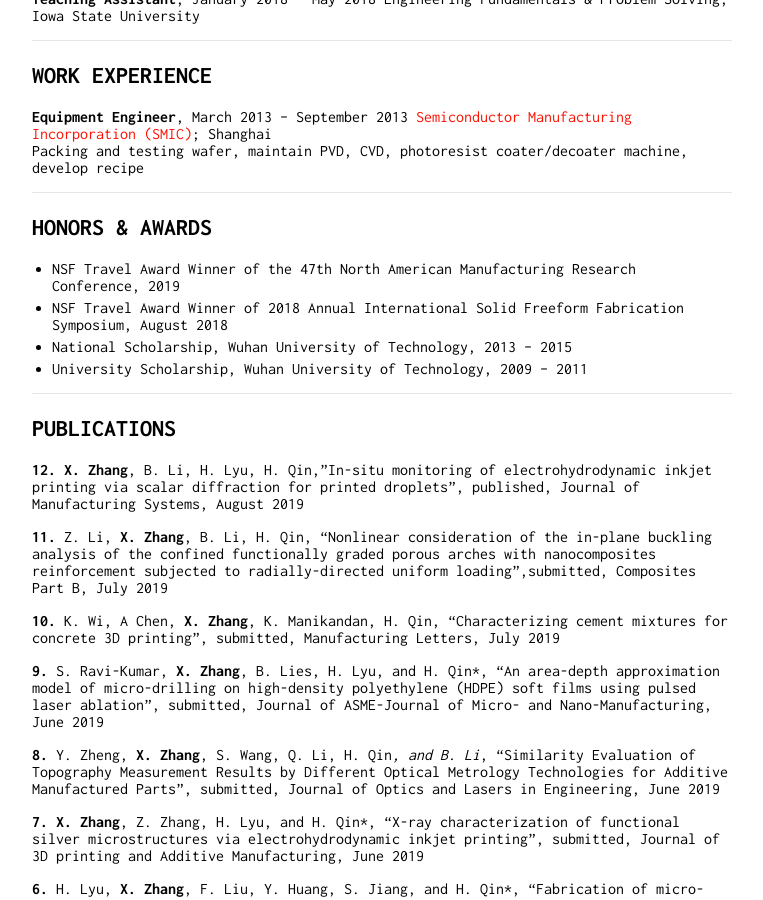
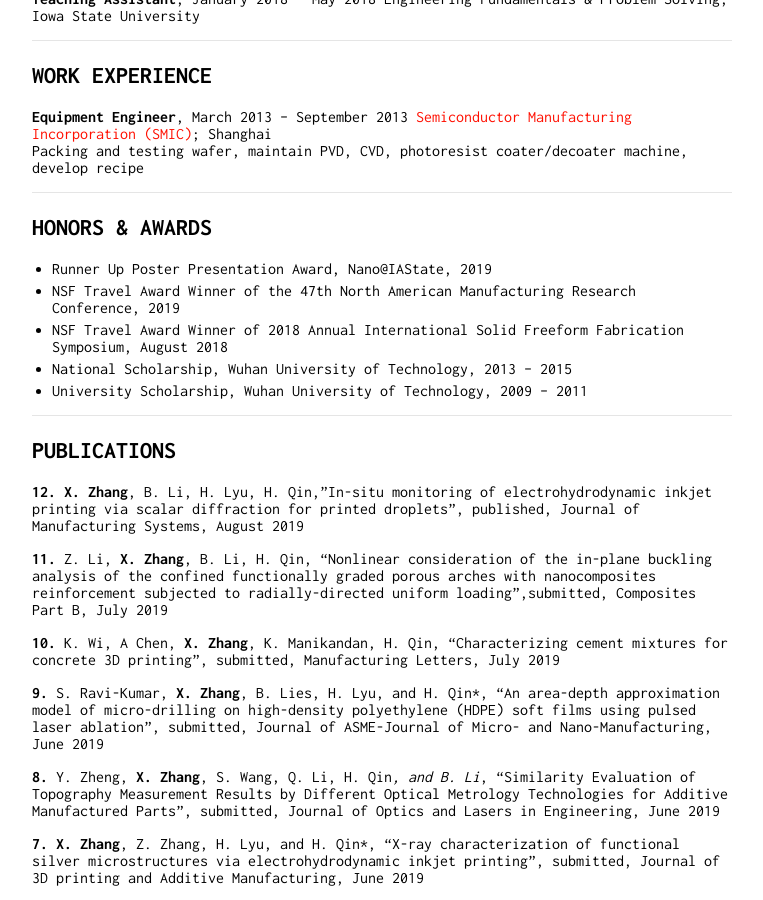
Before and after one commit to zhangxiao2018/zhangxiao2018.github.io, a Jekyll site: the page built from index.md, in a window 1280 px wide and 900 px high, scrolled down 1427 px. Shown: the whole window, without its empty margins (258-1021 px from the left). Built offline with Jekyll 4.4.1, drawn with Linux system fonts in a browser that asks for light colours; our own code applies the rules of GitHub Pages for plain Markdown files.

Commit message:
Update index.md

```diff
--- a/index.md
+++ b/index.md
@@ -76,6 +76,7 @@ Packing and testing wafer, maintain PVD, CVD, photoresist coater/decoater machin
 
 - - -
 ## HONORS & AWARDS
+* Runner Up Poster Presentation Award, Nano@IAState, 2019
 * NSF Travel Award Winner of the 47th North American Manufacturing Research Conference, 2019
 * NSF Travel Award Winner of 2018 Annual International Solid Freeform Fabrication Symposium, August 2018
 * National Scholarship, Wuhan University of Technology, 2013 – 2015
```
